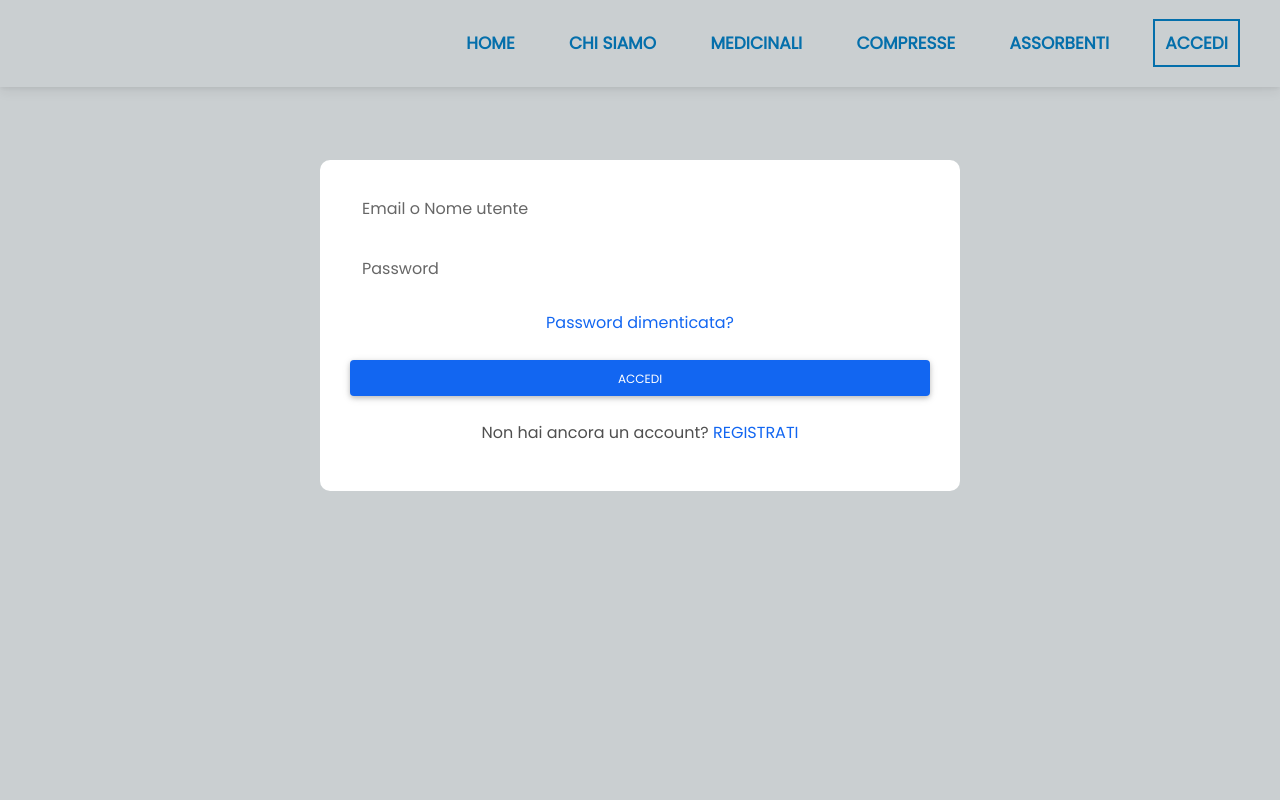
After one commit to veronica-aimar/TESINA, a PHP site: page /login.php in a window 1280 px wide. The commit adds this page. Run offline with PHP 8.4, Linux system fonts and the light colour scheme; some libraries are stand-ins or nearby versions.

Commit message:
Aggiunta pagina login e registrazione (da finire)

```diff
--- a/DB/ManagerUtente.php
+++ b/DB/ManagerUtente.php
@@ -1,23 +1,33 @@
 <?php
-include ('Connection.php');
+include('Connection.php');
 
-class DBUtente
+class ManagerUtente
 {
-    public static function create($farmaco)
+    public static function create($utente)
     {
         $conn = Connection::connect();
-        $sql = "INSERT INTO tabella_utenti VALUES(NULL,"
-            . ", " . $farmaco->getNome()
-            . ", " . $farmaco->getCognome()
-            . ", " . $farmaco->getTelefono()
-            . ", " . $farmaco->getEmail()
-            . ", " . $farmaco->getUsername()
-            . ", " . $farmaco->getPassword() . ");";
 
-        $conn->exec($sql);
-        $minsan = $conn->lastInsertId();
+        // controllo se l'utente esiste già
+        $sql = "SELECT * FROM tabella_utenti WHERE username='" . $utente->getUsername()
+            . "' OR telefono=" . $utente->getTelefono()
+            . " OR email='" . $utente->getEmail()
+            . "' OR (nome='" . $utente->getNome() . "' AND cognome='" . $utente->getCognome() . "');";
+        $rs = $conn->query($sql)->fetch();
+        $id = -1;
+        if ($rs == null) {
+            $sql = "INSERT INTO tabella_utenti VALUES(NULL"
+                . ", '" . $utente->getNome()
+                . "', '" . $utente->getCognome()
+                . "', " . $utente->getTelefono()
+                . ", '" . $utente->getEmail()
+                . "', '" . $utente->getUsername()
+                . "', '" . $utente->getPassword() . "');";
+
+            $conn->exec($sql);
+            $id = $conn->lastInsertId();
+        }
         $conn = null;
-        return $minsan;
+        return $id;
     }
 
     public static function readById($id)
@@ -26,9 +36,22 @@ class DBUtente
         $sql = "SELECT * FROM tabella_utenti WHERE id=" . $id . ";";
         $rs = $conn->query($sql)->fetch();
 
-        $farmaco = new Farmaco($rs['id'], $rs['nome'], $rs['cognome'], $rs['telefono'], $rs['email'], $rs['username'], $rs['password']);
+        $utente = new Utente($rs['id'], $rs['nome'], $rs['cognome'], $rs['telefono'], $rs['email'], $rs['username'], $rs['password']);
         $conn = null;
-        return $farmaco;
+        return $utente;
+    }
+
+    public static function readUser($username, $password)
+    {
+        $conn = Connection::connect();
+        $sql = "SELECT * FROM tabella_utenti WHERE (username='"
+            . $username . "' OR email='"
+            . $username . "') AND password='"
+            . $password . "';";
+        $rs = $conn->query($sql)->fetch();
+
+        $conn = null;
+        return $rs;
     }
 
     public static function readAll($filtro = '')
@@ -44,7 +67,7 @@ class DBUtente
         $rs = $conn->query($sql)->fetchAll();
 
         $lista_utenti = [];
-        foreach($rs as $item) {
+        foreach ($rs as $item) {
             $utente = new Utente($item['id'], $item['nome'], $item['cognome'], $item['telefono'], $item['email'], $item['username'], $item['password']);
             $lista_utenti[] = $utente;
         }
@@ -53,16 +76,16 @@ class DBUtente
         return $lista_utenti;
     }
 
-    public static function update($farmaco)
+    public static function update($utente)
     {
         $conn = Connection::connect();
-        $sql = "UPDATE tabella_utenti SET nome=" . $farmaco->getNome()
-            . ", cognome=" . $farmaco->getCognome()
-            . ", telefono=" . $farmaco->getTelefono()
-            . ", email=" . $farmaco->getEmail()
-            . ", username=" . $farmaco->getUsername()
-            . ", password=" . $farmaco->getPassword()
-            . " WHERE id=" . $farmaco->getId() . ";";
+        $sql = "UPDATE tabella_utenti SET nome=" . $utente->getNome()
+            . ", cognome=" . $utente->getCognome()
+            . ", telefono=" . $utente->getTelefono()
+            . ", email=" . $utente->getEmail()
+            . ", username=" . $utente->getUsername()
+            . ", password=" . $utente->getPassword()
+            . " WHERE id=" . $utente->getId() . ";";
 
         $conn->exec($sql);
         $conn = null;
--- a/DB/Utente.php
+++ b/DB/Utente.php
@@ -83,4 +83,15 @@ class Utente
     {
         $this->password = $password;
     }
+
+    public static function popUp($stringa)
+    {
+        echo '<div class="alert alert-warning alert-dismissible fade show" role="alert">
+                    ' . $stringa . '
+                    <button type="button" class="close" data-dismiss="alert" aria-label="Close">
+                        <span aria-hidden="true">&times;</span>
+                    </button>
+                </div>
+                <script>$(".alert").alert("close")</script>';
+    }
 }
--- a/SRC/CSS/style.css
+++ b/SRC/CSS/style.css
@@ -19,7 +19,6 @@ body {
   padding: 30px 0;
   top: 0;
   z-index: 999;
-  transition: 0.3s linear;
 }
 
 .inner-width {
@@ -39,7 +38,7 @@ body {
   font-size: 17px;
   font-weight: 700;
   margin-left: 30px;
-  transition: 0.2s linear;
+  transition: 0.4s linear;
   padding: 10px;
 }
 
@@ -145,50 +144,17 @@ h1 {
   border-radius: 10px;
 }
 
-/*
-@media screen and (max-width: 980px){
-  .menu-toggler{
-    display: block;
-  }
+/* ----------------------- SFONDO ----------------------- */
+.loginContainer {
+  position: relative;
+}
 
-  .navbar-menu{
-    position: fixed;
-    height: 100vh;
-    width: 100%;
-    background-color: #353b48;
-    top: 0;
-    right: -100%;
-    max-width: 400px;
-    padding: 80px 50px;
-    transition: .3s linear;
-  }
-
-  .navbar-menu a{
-    display: block;
-    font-size: 30px;
-    margin: 30px 0;
-  }
-
-  .sticky .navbar-menu{
-    background-color: #f1f1f1;
-  }
-
-  .navbar-menu.active{
-    right: 0;
-  }
-
-  .menu-toggler.active span:nth-child(1){
-    transform: rotate(-45deg);
-    top: 4px;
-  }
-
-  .menu-toggler.active span:nth-child(2){
-    opacity: 0;
-  }
-
-  .menu-toggler.active span:nth-child(3){
-    transform: rotate(45deg);
-    bottom: 14px;
-  }
+#loginForm {
+  background-color: white;
+  width: 50%;
+  padding: 30px;
+  border-radius: 10px;
+  position: absolute;
+  top: 10rem;
+  left: 25%;
 }
-*/
--- a/SRC/PARTIALS/navbar.php
+++ b/SRC/PARTIALS/navbar.php
@@ -7,7 +7,7 @@
             <a href="#">MEDICINALI</a>
             <a href="#">COMPRESSE</a>
             <a href="#">ASSORBENTI</a>
-            <a href="#">ACCEDI</a>
+            <a href="login.php">ACCEDI</a>
         </div>
     </div>
 </nav>
--- /dev/null
+++ b/login.php
@@ -0,0 +1,56 @@
+<?php
+include('./DB/Utente.php');
+include('./DB/ManagerUtente.php');
+
+if (isset($_GET['accedi'])) {
+    $username = $_GET['username'];
+    $password = $_GET['password'];
+
+    $rs = ManagerUtente::readUser($username, $password);
+    if ($rs != false) {
+        header('Location: userPage.php?id=' . $rs['id']);
+    } else {
+        Utente::popUp('Nome utente o password sbagliati');
+    }
+}
+?>
+
+<!DOCTYPE html>
+<html lang="en">
+
+<head>
+    <link href="https://cdnjs.cloudflare.com/ajax/libs/font-awesome/5.15.1/css/all.min.css" rel="stylesheet" />
+    <link href="https://cdnjs.cloudflare.com/ajax/libs/mdb-ui-kit/3.3.0/mdb.min.css" rel="stylesheet" />
+    <link rel="stylesheet" type="text/css" href="./SRC/CSS/style.css">
+
+    <title>ACCEDI</title>
+</head>
+
+<body>
+    <?php include './SRC/PARTIALS/navbar.php'; ?>
+    <div align="center">
+        <form id="loginForm">
+            <div class="form-outline mb-4">
+                <input type="text" class="form-control" id="username" name="username" />
+                <label class="form-label" for="username">Email o Nome utente</label>
+            </div>
+            <div class="form-outline mb-4">
+                <input type="password" class="form-control" id="password" name="password" />
+                <label class="form-label" for="password">Password</label>
+            </div>
+
+            <div class="row mb-4">
+                <div class="col">
+                    <a href="#!">Password dimenticata?</a>
+                </div>
+            </div>
+
+            <input type="submit" class="btn btn-primary btn-block mb-4" value="ACCEDI" name="accedi" id="accedi">
+            <div class="text-center">
+                <p>Non hai ancora un account? <a href="register.php">REGISTRATI</a></p>
+            </div>
+        </form>
+    </div>
+</body>
+
+</html>
```
Also changed, not shown: prova.php (added, +54 -0 lines), register.php (added, +87 -0 lines), Farmaci.db.
